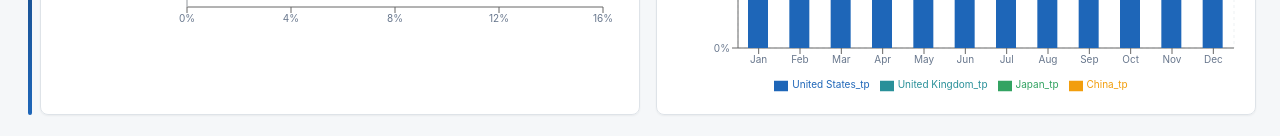
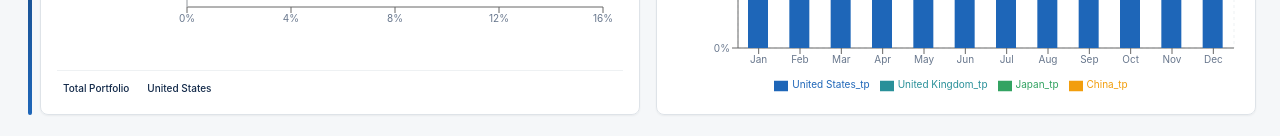
Before and after one commit to poohlie/vision3, a React (Vite) app: page /exposure in a window 1280 px wide. Shown: the part 1560-1696 px from the top of the page. Built offline with nearby package versions, Linux system fonts and the light colour scheme; the HTML template or start-up script is replaced by a standard one.

Commit message:
Preceding changes

```diff
--- a/src/pages/Exposure.tsx
+++ b/src/pages/Exposure.tsx
@@ -280,7 +280,7 @@ export default function Exposure() {
         <div className="absolute left-0 top-0 bottom-0 w-1 rounded-full"
           style={{ background: 'linear-gradient(to bottom, hsl(var(--primary)), hsl(var(--accent)))' }}
         />
-        <ChartCard id={`exp-${tab}-3`} title={`${filterLabel} — ${groupBy} Breakdown`} toolbar={
+        <ChartCard id={`exp-${tab}-3`} title={`${filterLabel} — ${groupBy} Breakdown`} tags={[view, filterLabel]} toolbar={
           <ToggleBar options={groupByOptions[tab] as any} value={groupBy as any} onChange={setGroupBy} size="xs" />
         }>
           <FinancialBarChart data={breakdownData} colorByValue={view === 'Active Tilt'} barColor="hsl(212, 72%, 42%)" />
```
